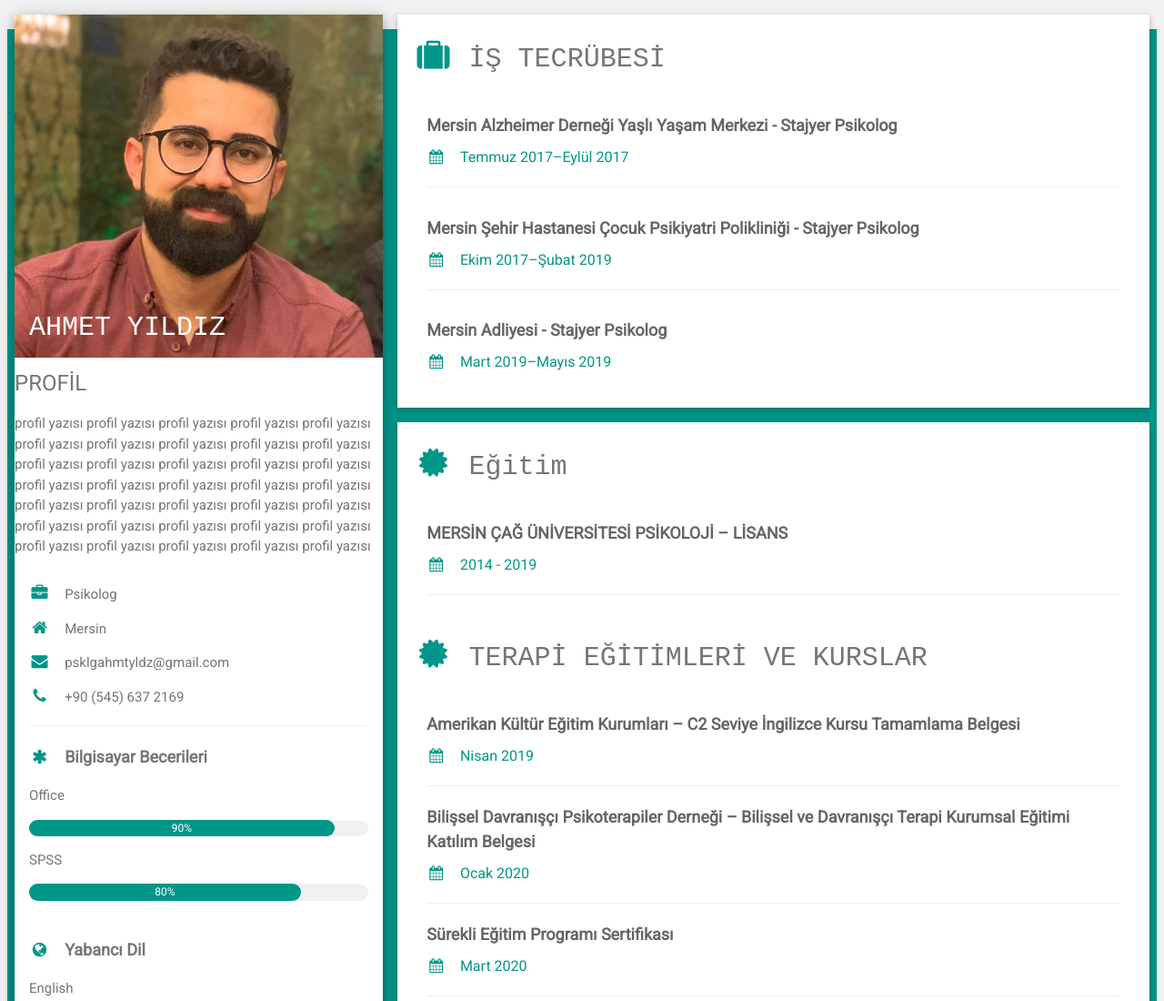
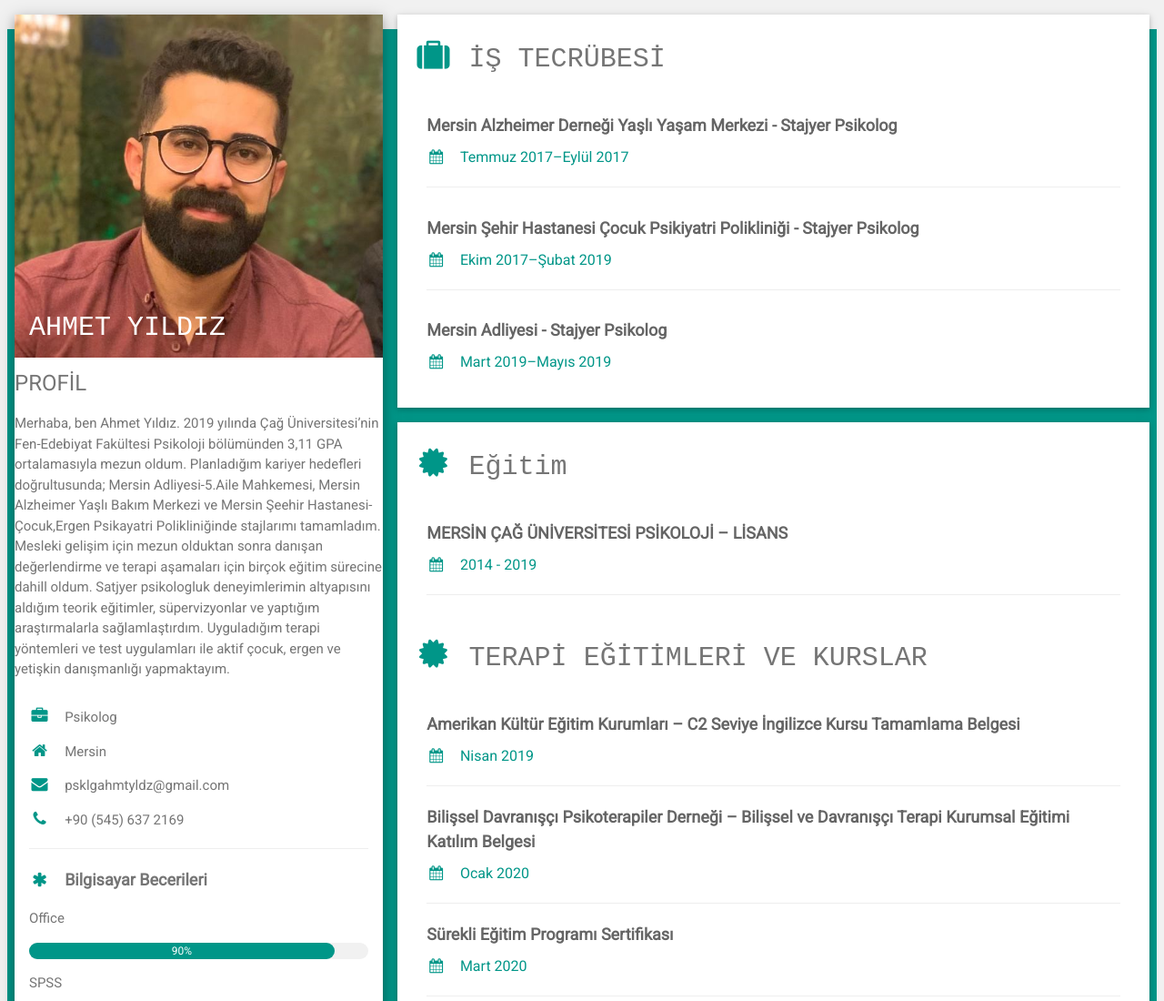
Before and after one commit to ahmetgit/psklg, a plain HTML site: page index.html in a window 1280 px wide. Shown: the top 1100 px of the page at 91% size. Drawn offline with nearby package versions, Linux system fonts and the light colour scheme.

Commit message:
Update index.html

```diff
--- a/index.html
+++ b/index.html
@@ -29,13 +29,9 @@ h2 {color: white; font-family: Monospace;}
           </div>
         </div>
         <h3>PROFİL</h3>
-        <p>profil yazısı profil yazısı profil yazısı profil yazısı profil yazısı<br>
-        profil yazısı profil yazısı profil yazısı profil yazısı profil yazısı<br>
-        profil yazısı profil yazısı profil yazısı profil yazısı profil yazısı<br>
-        profil yazısı profil yazısı profil yazısı profil yazısı profil yazısı<br>
-        profil yazısı profil yazısı profil yazısı profil yazısı profil yazısı<br>
-        profil yazısı profil yazısı profil yazısı profil yazısı profil yazısı<br>
-        profil yazısı profil yazısı profil yazısı profil yazısı profil yazısı</p>
+        <p>Merhaba, ben Ahmet Yıldız. 2019 yılında Çağ Üniversitesi’nin Fen-Edebiyat Fakültesi Psikoloji bölümünden 3,11 GPA ortalamasıyla mezun oldum.
+Planladığım kariyer hedefleri doğrultusunda; Mersin Adliyesi-5.Aile Mahkemesi, Mersin Alzheimer Yaşlı Bakım Merkezi ve Mersin Şeehir Hastanesi-Çocuk,Ergen Psikayatri Polikliniğinde stajlarımı tamamladım. Mesleki gelişim için mezun olduktan sonra danışan değerlendirme ve terapi aşamaları için birçok eğitim sürecine dahill oldum. Satjyer psikologluk deneyimlerimin altyapısını aldığım teorik eğitimler, süpervizyonlar ve yaptığım araştırmalarla sağlamlaştırdım. Uyguladığım terapi yöntemleri ve test uygulamları ile aktif çocuk, ergen ve yetişkin danışmanlığı yapmaktayım.
+</p>
         <div class="w3-container">
           <p><i class="fa fa-briefcase fa-fw w3-margin-right w3-large w3-text-teal"></i>Psikolog</p>
           <p><i class="fa fa-home fa-fw w3-margin-right w3-large w3-text-teal"></i>Mersin</p>
```
